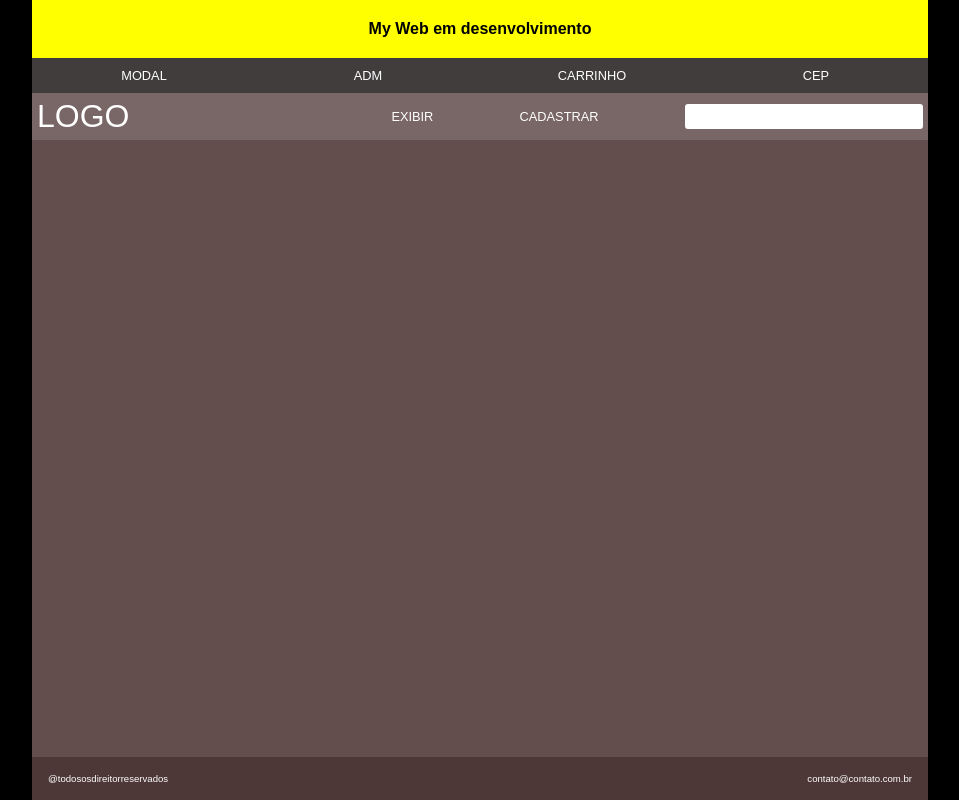
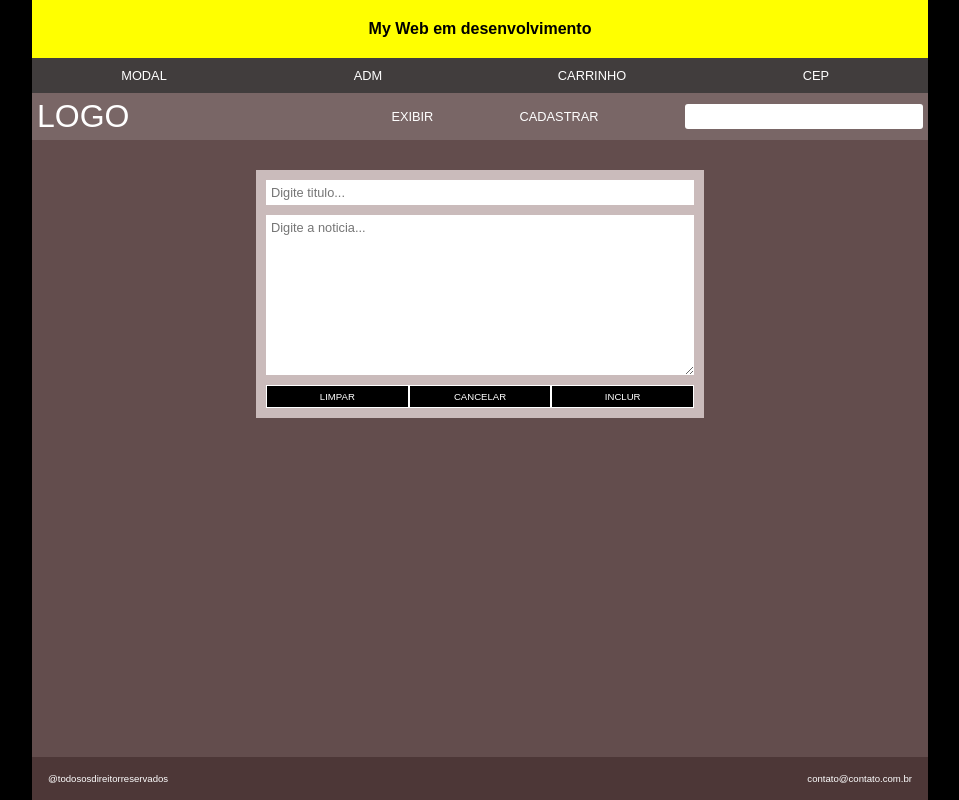
Before and after one commit to moacirdeveloper/appk1, a React (Create React App) app: page /cadastrar in a window 1280 px wide. Shown: the whole page, without its empty margins (160-1119 px from the left). Built offline with nearby package versions, Linux system fonts and the light colour scheme.

Commit message:
Criado pasta paginas e AppCadastrar/AppBuscaCep

```diff
--- a/src/componentes/AppConteudo.jsx
+++ b/src/componentes/AppConteudo.jsx
@@ -1,13 +1,22 @@
 import React from "react";
+import { Routes, Route } from "react-router-dom";
+import AppCadastrar from "../paginas/AppCadastrar";
+import AppBuscaCep from "../paginas/AppBuscaCep";
 import "../css/AppConteudo.css";
 
 function AppConteudo(){
 
     return (
 
-        <div className="main">
+            <div className="main">
 
-        </div>
+                <Routes>
+                        <Route path="/" element={""} />
+                        <Route path="/cadastrar" element={<AppCadastrar />} />
+                        <Route path="/buscacep" element={<AppBuscaCep />} />
+                </Routes>
+
+            </div>
 
     )
 }
--- a/src/componentes/AppMenu.jsx
+++ b/src/componentes/AppMenu.jsx
@@ -1,4 +1,5 @@
 import React, {useState} from "react";
+import { Link } from "react-router-dom";
 import "../css/AppMenu.css";
 
 function AppMenu() {
@@ -29,7 +30,7 @@ function AppMenu() {
                 <li onClick={() => abreModal()}>MODAL</li>
                 <li>ADM</li>
                 <li>CARRINHO</li>
-                <li>CEP</li>
+                <li><Link to="/buscacep">CEP</Link></li>
             </ul>
 
             <div className="fade">
--- a/src/componentes/AppMenuBar.jsx
+++ b/src/componentes/AppMenuBar.jsx
@@ -1,4 +1,5 @@
 import React from "react";
+import { Link } from "react-router-dom";
 import "../css/AppMenuBar.css";
 
 function AppMenuBar(){
@@ -9,7 +10,7 @@ function AppMenuBar(){
             <p className="pLogo">LOGO</p>
             <div className="linkMenuBar">
                 <span>EXIBIR</span>
-                <span>CADASTRAR</span>
+                <span><Link to="/cadastrar" >CADASTRAR</Link></span>
                 <div className="buscaDados">
                     <input type="text" />
                     <input type="button" value="BUSCAR"/>
--- /dev/null
+++ b/src/css/AppBuscaCep.css
@@ -0,0 +1,20 @@
+.containerBuscaCep{
+    display: flex;
+    flex-direction: column;
+    align-items: center;
+    width: 60%;
+    margin: 20px auto;
+    padding: 20px;
+    min-height: 300px;
+    border: 1px solid yellow;
+    color: yellow;
+    gap: 10px;
+}
+.dadosBuscaCep{
+    display: flex;
+    flex-direction: column;
+    width: 100%;
+    border: 1px solid white;
+    min-height: 200px;
+    padding: 10px;
+}
--- /dev/null
+++ b/src/css/AppCadastrar.css
@@ -0,0 +1,30 @@
+.containerCadastrar{
+    display: flex;
+    flex-direction: column;
+    width: 50%;
+    background-color: rgb(202, 187, 187);
+    margin: 30px auto;
+    padding: 10px;
+}
+.dadosCadastrar{
+    display: flex;
+    flex-direction: column;
+    gap: 10px;
+    margin-bottom: 10px;
+}
+.dadosCadastrar input, textarea{
+    padding: 5px;
+    font-size: 0.8rem;
+    background-color: white;
+}
+.botoesCadastrar{
+    display: flex;
+    justify-content: space-between;
+}
+.botoesCadastrar input[type="button"]{
+    color: white;
+    background-Color: black;
+    font-size: 0.6rem;
+    flex: 1;
+    border: 1px solid white;
+}
--- a/src/css/AppMenu.css
+++ b/src/css/AppMenu.css
@@ -16,7 +16,14 @@
     cursor: pointer;
     flex: 1;
 }
+.ulNavLink a{
+    color: white;
+}
 .ulNavLink li:hover{
+    color: yellow;
+    background-color: rgb(104, 95, 95);
+}
+.ulNavLink li > a:hover{
     color: yellow;
     background-color: rgb(104, 95, 95);
 }
--- a/src/css/AppMenuBar.css
+++ b/src/css/AppMenuBar.css
@@ -18,6 +18,9 @@
     flex: 60%;
 
 }
+.linkMenuBar span > a{
+    color: white;
+}
 .buscaDados{
     display: flex;
 }
--- /dev/null
+++ b/src/paginas/AppBuscaCep.jsx
@@ -0,0 +1,42 @@
+import React from "react";
+import { useState, useEffect } from "react";
+
+import "../css/AppBuscaCep.css";
+
+function AppBuscaCep(){
+
+    const [ cep, setCep ] = useState({});
+
+    useEffect( () => {
+
+        fetch("https://viacep.com.br/ws/01001000/json/")
+        .then( dados => dados.json())
+        .then(data => {
+            setCep(data)
+            console.log(data)
+        })
+        .catch((err) => console.log(err))
+
+    }, [])
+
+    return (
+
+        <div className="containerBuscaCep">
+
+            <h2>Busca CEP</h2>
+            <div className="dadosBuscaCep">
+
+                {cep.cep}<br />
+                {cep.logradouro}<br />
+                {cep.complemento}<br />
+                {cep.bairro}<br />
+                {cep.localidade}
+
+
+            </div>
+
+        </div>
+    )
+}
+
+export default AppBuscaCep;
--- /dev/null
+++ b/src/paginas/AppCadastrar.jsx
@@ -0,0 +1,24 @@
+import React from "react";
+
+import "../css/AppCadastrar.css";
+
+function AppCadastrar(){
+
+    return (
+
+        <div className="containerCadastrar">
+            <div className="dadosCadastrar">
+                <input type="text" name="" id="" placeholder="Digite titulo..."/>
+                <textarea cols="10" rows="10" placeholder="Digite a noticia..."></textarea>
+            </div>
+            <div className="botoesCadastrar">
+                <input type="button" value="LIMPAR" />
+                <input type="button" value="CANCELAR" />
+                <input type="button" value="INCLUR" />
+
+            </div>
+        </div>
+    )
+}
+
+export default AppCadastrar;
```
Also changed, not shown: src/componentes/AppContainer.jsx (line endings or trailing spaces).
